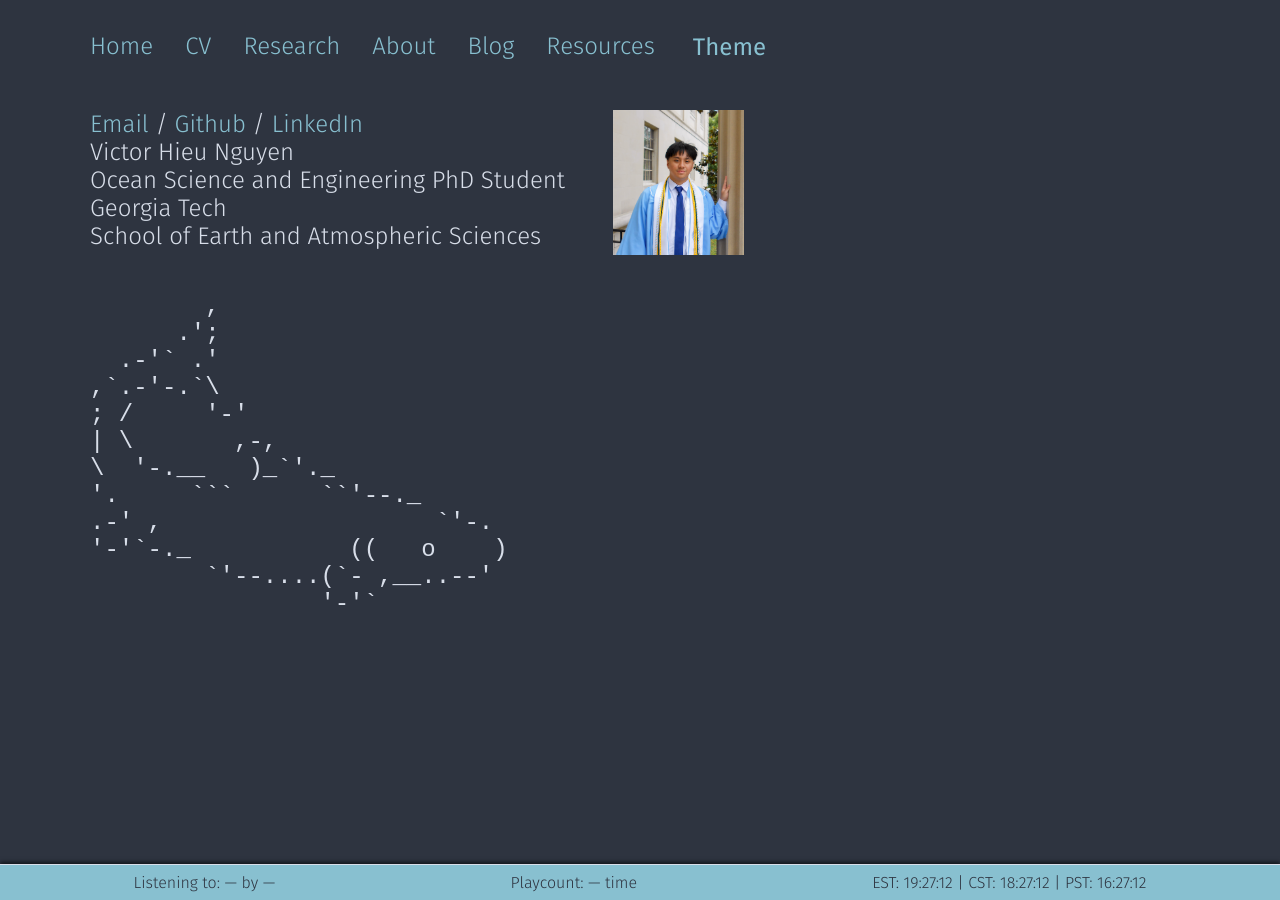
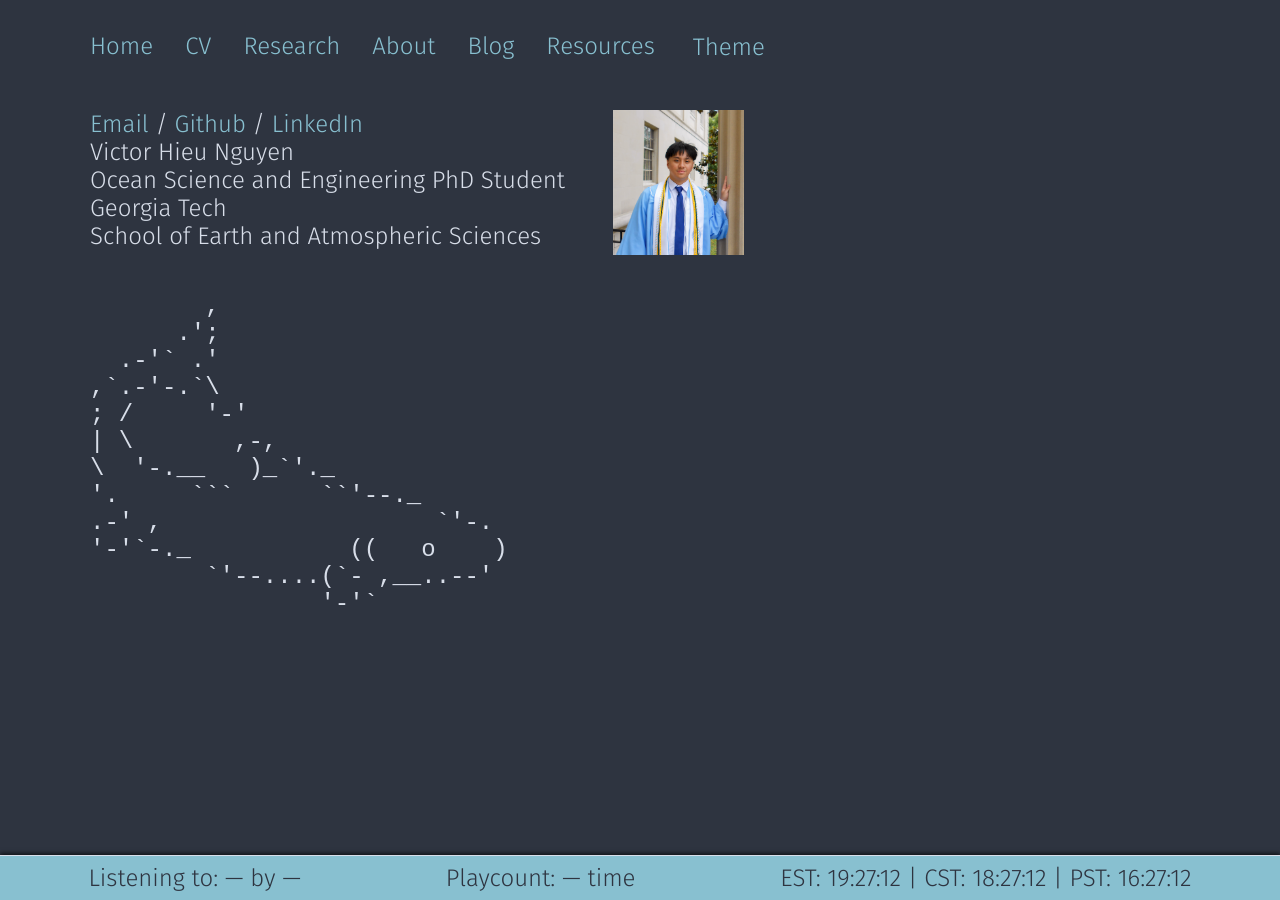
Before and after one commit to vhi3u/vhi3u.github.io, a Jekyll site: the page built from index.md, in a window 1280 px wide. Built offline with Jekyll 4.4.1, drawn with Linux system fonts in a browser that asks for light colours.

Commit message:
fixed theme toggle and modeline sizing

```diff
--- a/_layouts/default.html
+++ b/_layouts/default.html
@@ -81,6 +81,7 @@
       color: var(--accent);
       font-family: 'Fira Sans', sans-serif;
       font-size: 1.5rem;
+      font-weight: inherit;
     }
 
     .content-clock-wrapper {
@@ -125,7 +126,8 @@
       background: var(--accent);
       color: var(--bg);
       font-family: 'Fira Sans', sans-serif;
-      font-size: 1rem;
+      font-size: 1.5rem;
+      font-weight: inherit;
       display: flex;
       flex-wrap: wrap;
       justify-content: space-between;
```
